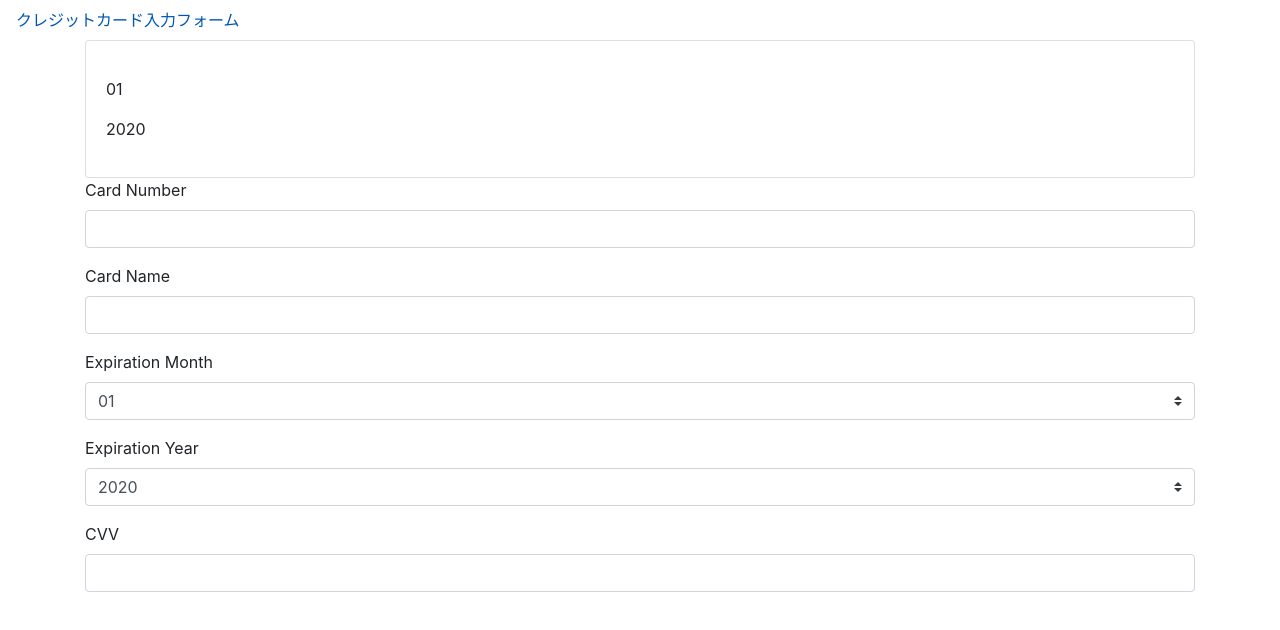
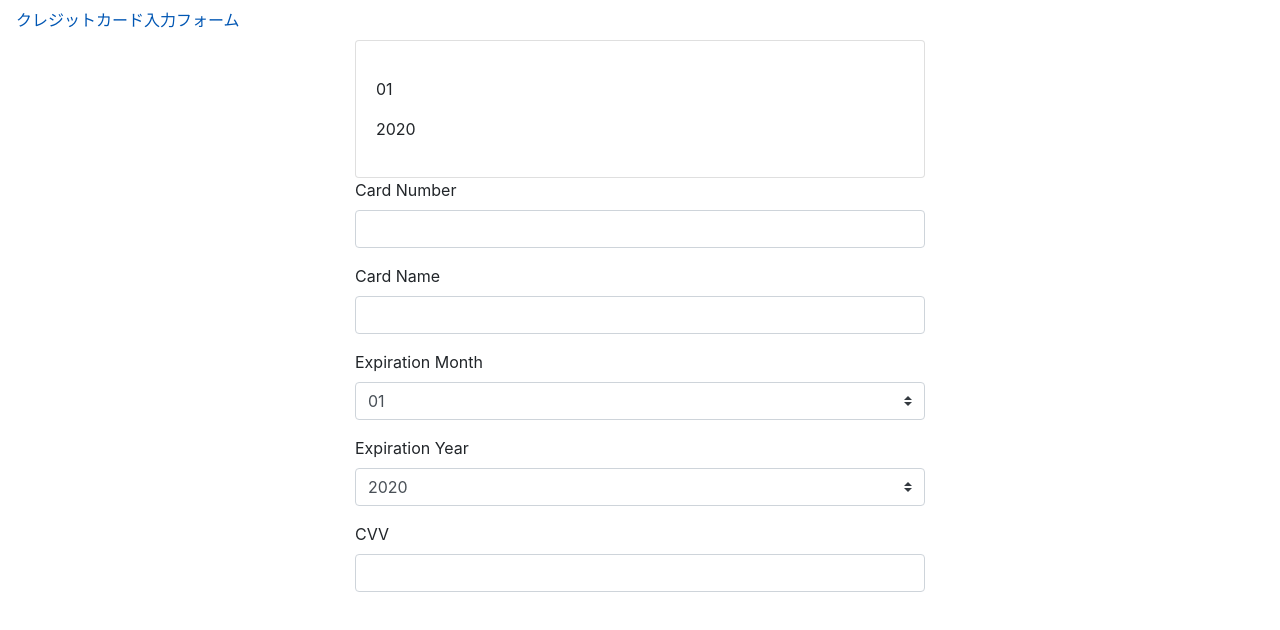
Before and after one commit to youmts/credit-card-form, a Vue app: page / in a window 1280 px wide. Shown: the top 630 px of the page. Built offline with nearby package versions, Linux system fonts and the light colour scheme.

Commit message:
fix: 横幅

```diff
--- a/src/App.vue
+++ b/src/App.vue
@@ -3,7 +3,7 @@
     <b-nav>
       <b-nav-item>クレジットカード入力フォーム</b-nav-item>
     </b-nav>
-    <b-container>
+    <b-container class="root-app">
       <Project />
     </b-container>
   </div>
@@ -20,3 +20,9 @@ export default Vue.extend({
   }
 });
 </script>
+
+<style scoped lang="scss">
+.root-app {
+  width: 600px;
+}
+</style>
```
